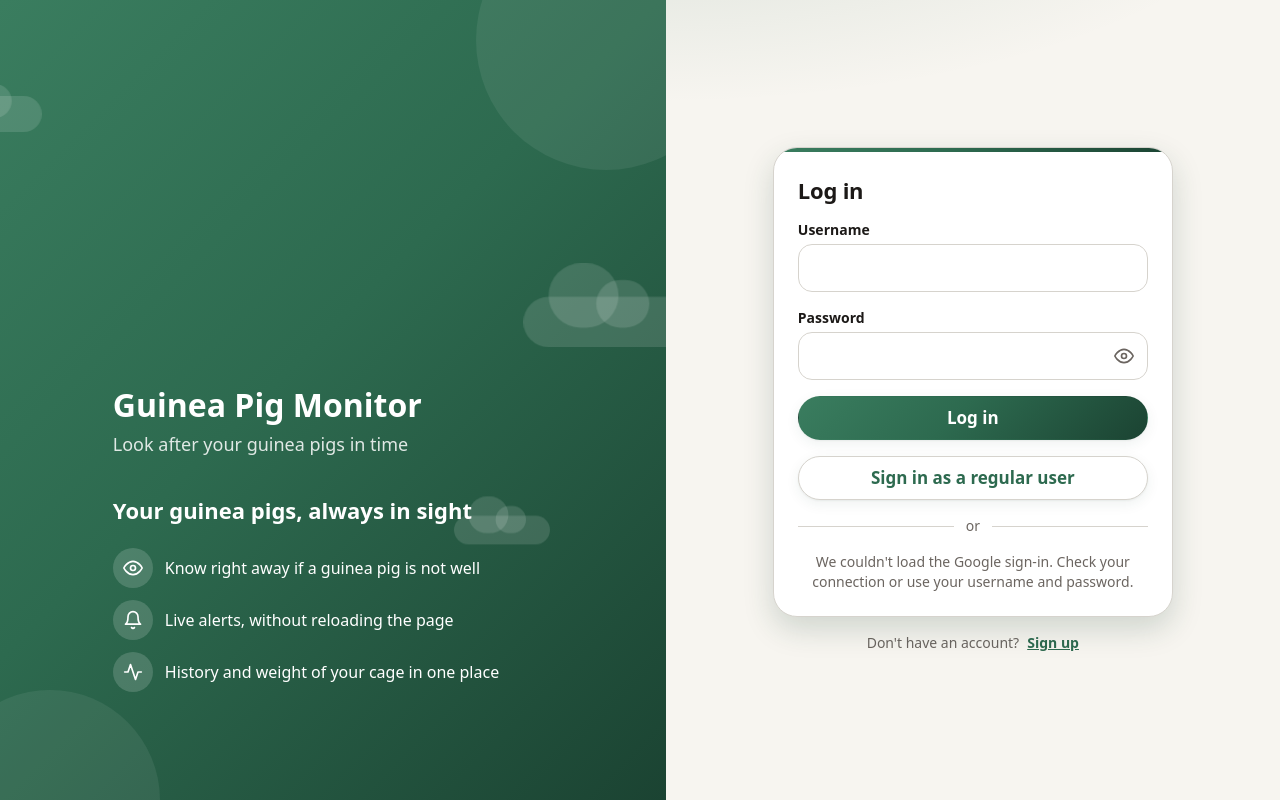
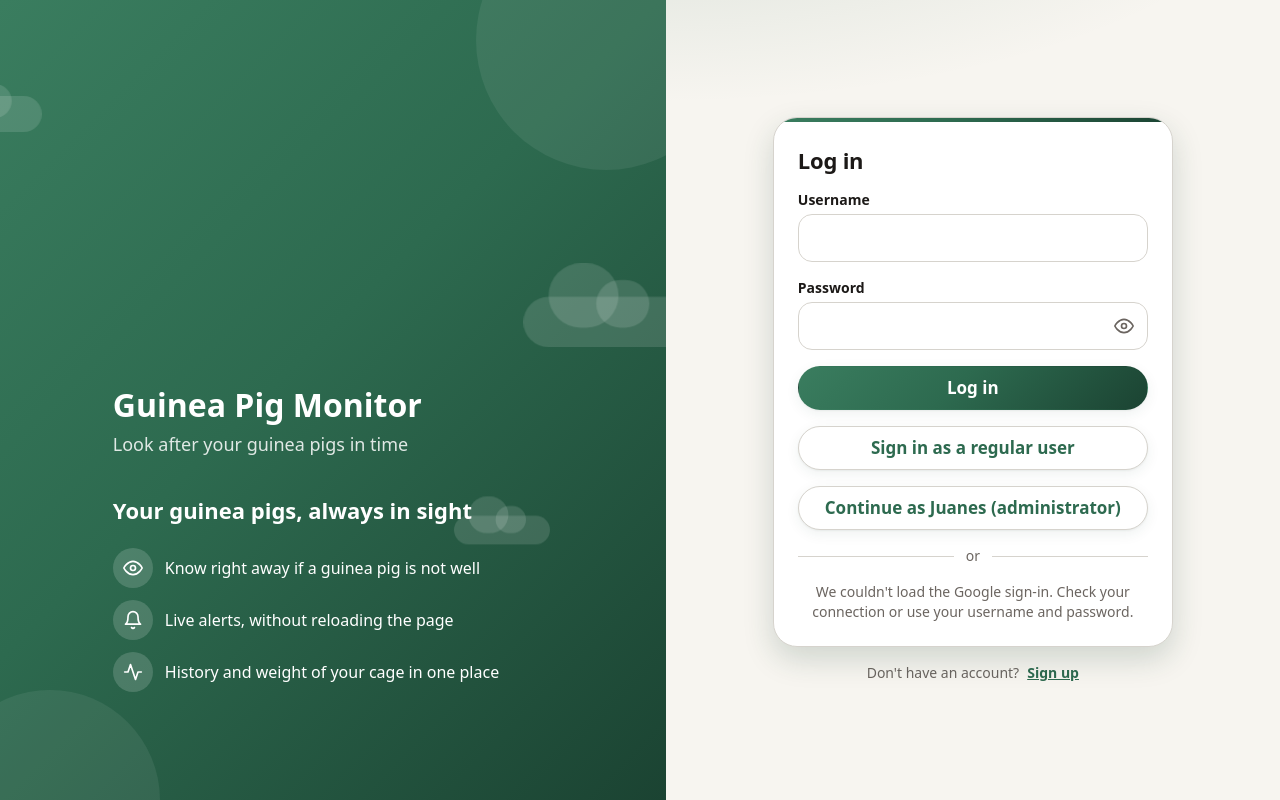
Before and after one commit to Josuram-xd/cuy-monitor-dashboard, a React (Vite) app: page /login in a window 1280 px wide. Built offline with nearby package versions, Linux system fonts and the light colour scheme; no server answers.

Commit message:
feat(login): add a verified sign-in shortcut for Juanes

```diff
--- a/src/i18n/locales/en.json
+++ b/src/i18n/locales/en.json
@@ -384,7 +384,8 @@
     },
     "demo": {
       "button": "Sign in as a regular user",
-      "failed": "The demo account is not available right now."
+      "failed": "The demo account is not available right now.",
+      "adminShortcut": "Continue as Juanes (administrator)"
     }
   },
   "account": {
--- a/src/i18n/locales/es.json
+++ b/src/i18n/locales/es.json
@@ -393,7 +393,8 @@
     },
     "demo": {
       "button": "Iniciar sesión como usuario normal",
-      "failed": "La cuenta de prueba no está disponible ahora."
+      "failed": "La cuenta de prueba no está disponible ahora.",
+      "adminShortcut": "Continuar como Juanes (administrador)"
     }
   },
   "account": {
--- a/src/pages/Login/Login.tsx
+++ b/src/pages/Login/Login.tsx
@@ -108,6 +108,21 @@ export function Login() {
         >
           {t('auth.demo.button')}
         </Button>
+        <Button
+          type="button"
+          variant="secondary"
+          fullWidth
+          disabled={demo.isPending || login.isPending}
+          onClick={(event) => {
+            if (trimmedUsername !== 'juanes') setPassword('')
+            setUsername('juanes')
+            setSubmitted(false)
+            setTouched({ username: false, password: false })
+            event.currentTarget.form?.querySelector<HTMLInputElement>('input[name="password"]')?.focus()
+          }}
+        >
+          {t('auth.demo.adminShortcut')}
+        </Button>
         {demo.isError && <FormError message={t('auth.demo.failed')} />}
       </form>
       <GoogleSignIn text="signin_with" />
```
